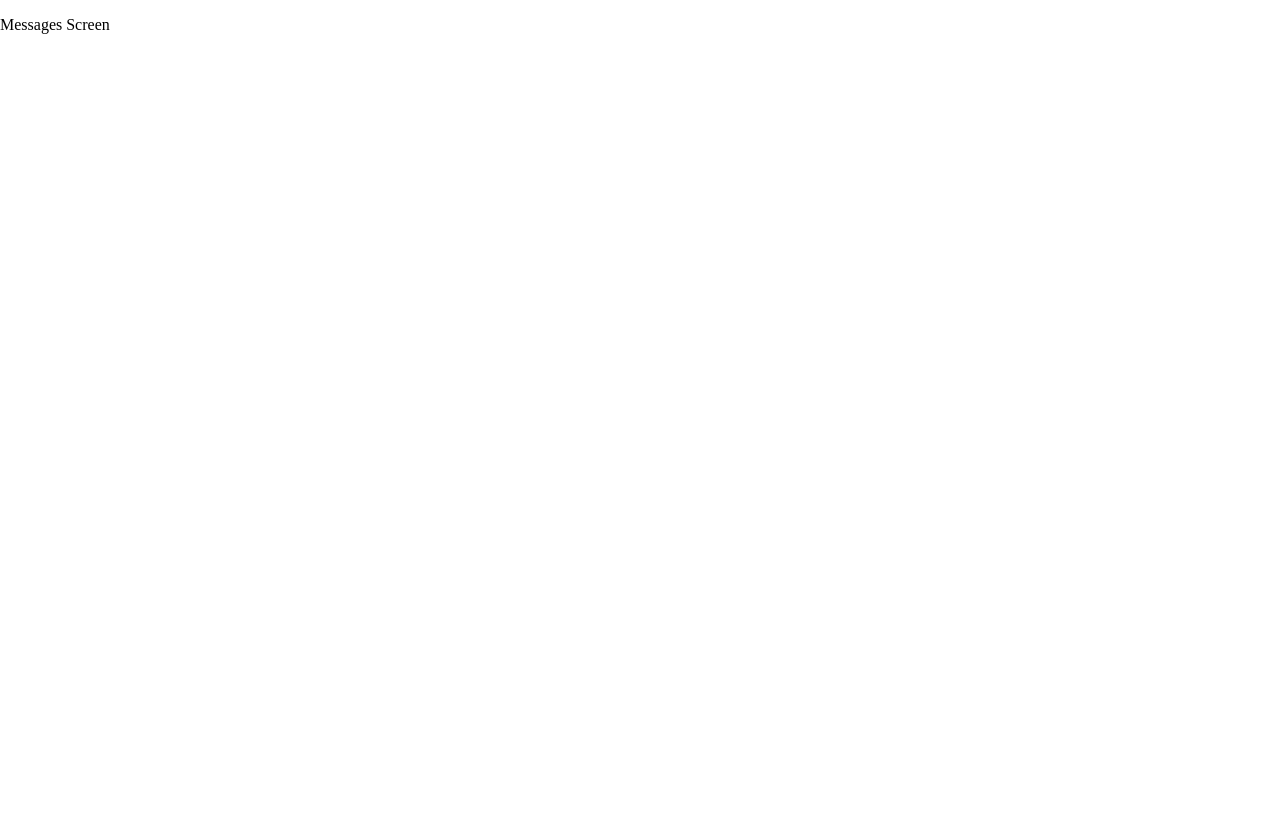
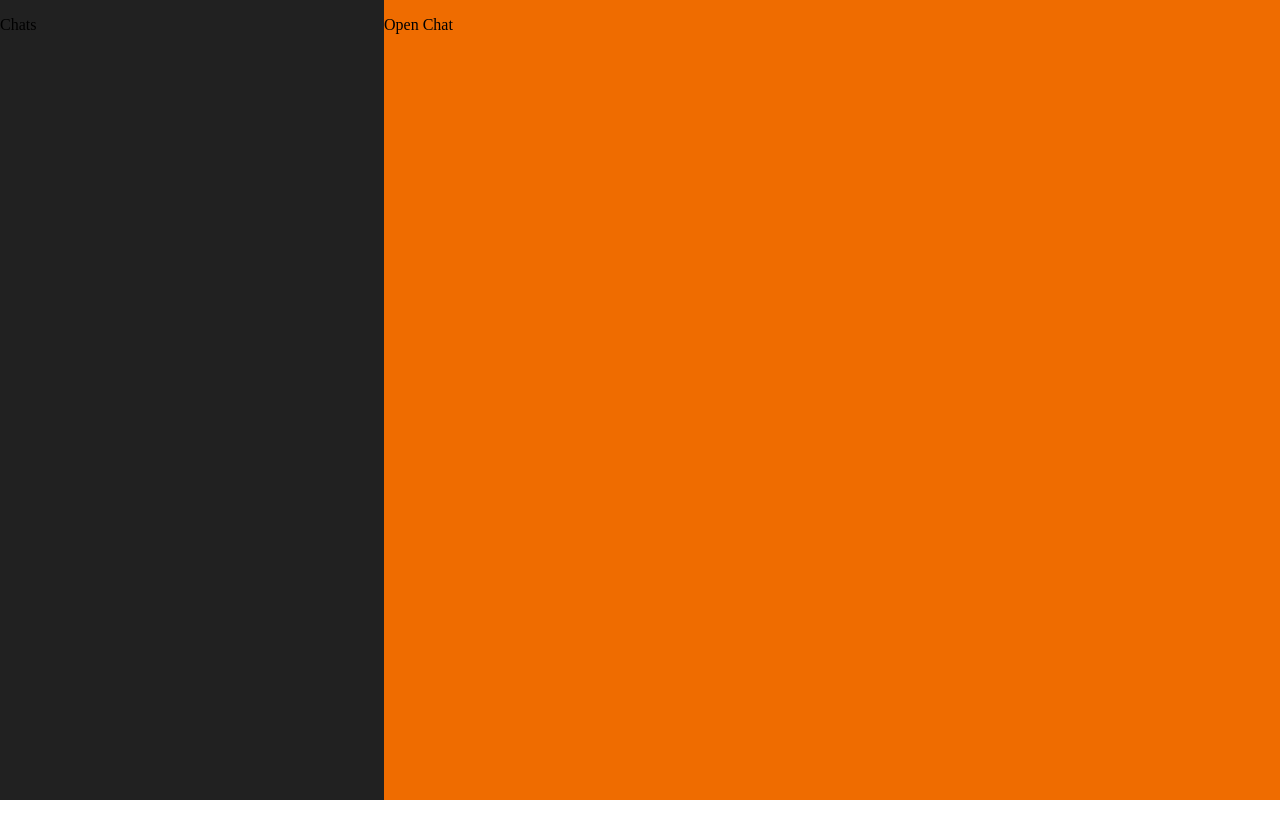
Before and after one commit to ConnorBstill/react-chat-app, a React (Vite) app: page /messages in a window 1280 px wide. Built offline with nearby package versions, Linux system fonts and the light colour scheme.

Commit message:
Basic layout for messages page

```diff
--- a/src/components/common/Button.tsx
+++ b/src/components/common/Button.tsx
@@ -3,15 +3,16 @@ import React from 'react';
 interface ButtonProps {
   children: any;
   onClick: any;
+  type?: any;
 }
 
-export const Button = ({ children, onClick }: ButtonProps) => {
+export const Button = ({ children, onClick, type }: ButtonProps) => {
   const buttonStyles = {
     width: '100%',
     height: 42
   }
 
   return (
-    <button onClick={() => onClick()} style={buttonStyles}>{children}</button>
+    <button onClick={() => onClick()} style={buttonStyles} type={type ? type : 'button'}>{children}</button>
   );
 }
--- a/src/components/common/Input.tsx
+++ b/src/components/common/Input.tsx
@@ -2,10 +2,11 @@ import React from 'react';
 
 interface InputProps {
   placeholder: string;
+  type?: string;
   style?: any;
 }
 
-export const Input = ({ placeholder, style }: InputProps) => {
+export const Input = ({ placeholder, type, style }: InputProps) => {
   const inputStyle = {
     borderRadius: 5,
     height: 30,
@@ -15,6 +16,6 @@ export const Input = ({ placeholder, style }: InputProps) => {
   }
 
   return (
-    <input style={{ ...inputStyle, ...style }} placeholder={placeholder} />
+    <input type={type} style={{ ...inputStyle, ...style }} placeholder={placeholder} />
   )
 }
--- /dev/null
+++ b/src/pages/MessagesPage/MessagesPage.scss
@@ -0,0 +1,20 @@
+@import '../../../colors.scss';
+
+.messages-page-container {
+  display: flex;
+  // background-color: black;
+  width: 100%;
+  height: 100%;
+
+  .chats {
+    display: flex;
+    background-color: var(--secondary-color);
+    width: 30%;
+  }
+
+  .open-chat {
+    display: flex;
+    background-color: var(--primary-color);
+    width: 70%;
+  }
+}
--- a/src/pages/MessagesPage/MessagesPage.tsx
+++ b/src/pages/MessagesPage/MessagesPage.tsx
@@ -1,9 +1,19 @@
 import React from 'react';
+
+import './MessagesPage.scss';
 
 const MessagesPage = () => {
 
   return (
-    <p>Messages Screen</p>
+    <div className='messages-page-container'>
+      <div className='chats'>
+        <p>Chats</p>
+      </div>
+
+      <div className='open-chat'>
+        <p>Open Chat</p>
+      </div>
+    </div>
   )
 }
 
--- a/src/pages/RegisterPage/RegisterPage.scss
+++ b/src/pages/RegisterPage/RegisterPage.scss
@@ -6,8 +6,8 @@
   align-items: center;
   height: 100%;
   width: 100%;
-  // background: linear-gradient(var(--primary-color), var(--secondary-color));
-  background: linear-gradient(var(--secondary-color), var(--primary-color));
+  background: linear-gradient(var(--secondary-color), var(--primary-color));// background: linear-gradient(var(--primary-color), var(--secondary-color));
+
 }
 
 .content-container {
--- a/src/pages/RegisterPage/RegisterPage.tsx
+++ b/src/pages/RegisterPage/RegisterPage.tsx
@@ -1,10 +1,22 @@
-import React from 'react';
+import React, { useState } from 'react';
+import { useNavigate } from "react-router-dom";
 
 import { Input, Button } from '../../components/common'
 
 import './RegisterPage.scss';
 
 const RegisterScreen = () => {
+  const [registerForm, setRegisterForm] = useState({
+    username: '',
+    password: '',
+    confirmPassword: ''
+  });
+  const navigate = useNavigate();
+  const passwordMatchErrorMsg = ';'
+
+  function handleRegisterClick() {
+    navigate('/messages');
+  }
 
   return (
     <div className='container'>
@@ -13,10 +25,10 @@ const RegisterScreen = () => {
 
         {/* <div className='buttons-container'> */}
         <Input placeholder='Username' />
-        <Input placeholder='Password' />
-        <Input placeholder='Confirm password' />
+        <Input type='password' placeholder='Password' />
+        <Input type='password' placeholder='Confirm password' />
 
-        <Button onClick={() => console.log}>Register</Button>
+        <Button onClick={() => handleRegisterClick()} type='button'>Register</Button>
         {/* </div> */}
       </div>
     </div>
```
